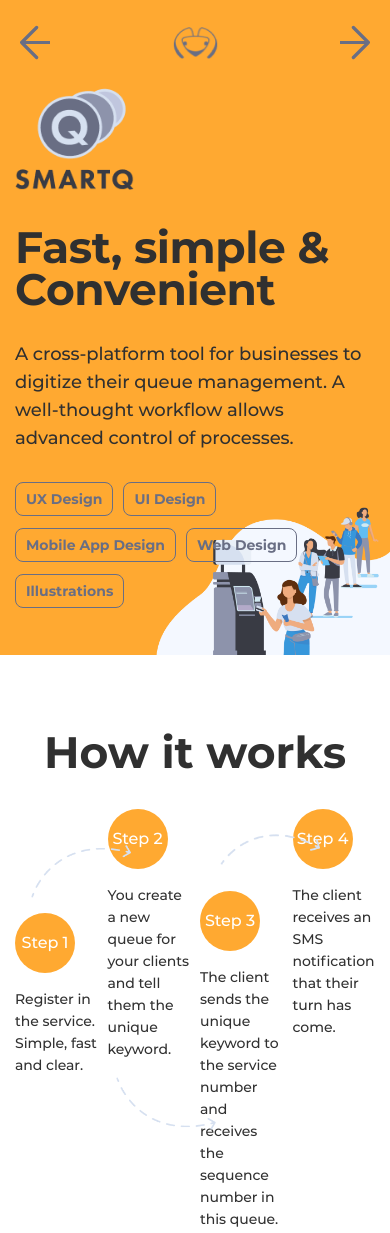
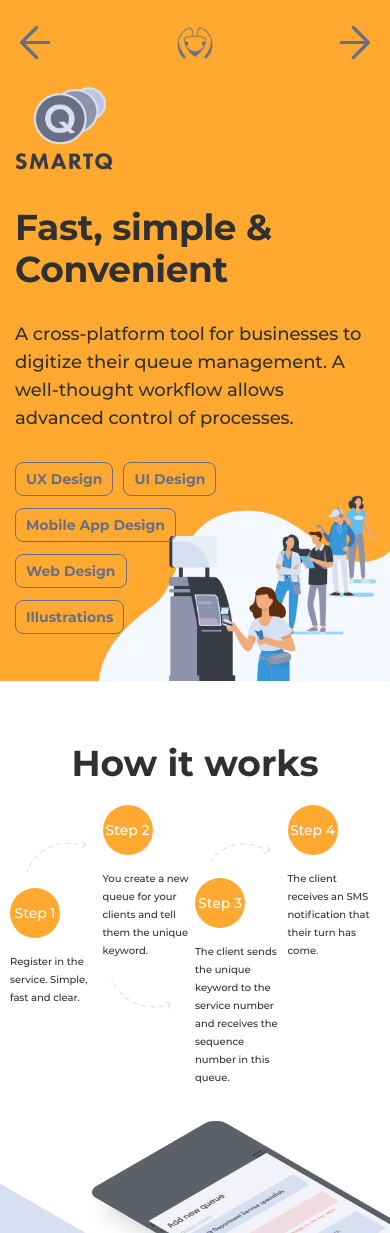
Before and after one commit to kseniya-tereshchenko/itp-it-en, a website: page case-smartq.html in a window 390 px wide. Shown: the top 1233 px of the page. Drawn offline with Linux system fonts and the light colour scheme.

Commit message:
phone adaptive smarq case

```diff
--- a/app/scss/inner-cases.scss
+++ b/app/scss/inner-cases.scss
@@ -262,6 +262,21 @@
 
 @media (max-width: 767px) {
 
+  .case-top-section {
+
+    h1 {
+      font-size: 40px;
+    }
+
+    .tags-block {
+      max-width: 280px;
+    }
+  }
+
+  h2 {
+    font-size: 40px;
+  }
+
   .smartq-steps-wrp {
     margin: 0 -5px;
   }
@@ -282,8 +297,8 @@
   }
 
   .smartq-steps__text {
-    font-size: 14px;
-    line-height: 22px;
+    font-size: 12px;
+    line-height: 20px;
   }
 
   .smartq-arrow-01 {
@@ -302,4 +317,110 @@
     height: 31px;
     transform: translate(20px,-20px);
   }
+
+  .screens-section {
+
+    img {
+      width: 720px;
+    }
+  }
+
+  .smartq-bg-section-padding {
+    margin: 45px auto;
+  }
 }
+
+@media (max-width: 500px) {
+
+  .smartq-logo {
+    height: 90px;
+  }
+
+  .case-top-section {
+
+    h1 {
+      font-size: 36px;
+    }
+
+    .tags-block {
+      max-width: 220px;
+    }
+  }
+
+  .smartq-top-image {
+    width: 75%;
+  }
+
+  h2 {
+    font-size: 36px;
+    margin: 20px 0;
+  }
+
+  .smartq-steps__item-wrp {
+    margin: 0;
+  }
+
+  .smartq-steps__item {
+    padding: 0;
+  }
+
+  .smartq-arrow-01 {
+    width: 70px;
+    height: 37px;
+  }
+
+  .smartq-arrow-02 {
+    width: 70px;
+    height: 37px;
+  }
+
+  .smartq-arrow-03 {
+    width: 70px;
+    height: 22px;
+  }
+
+  .smartq-bg-section-padding {
+    margin: 25px auto 0;
+  }
+
+  .smartq-bottom-block {
+
+    .bottom-block__img-block {
+
+      img {
+        transform: translateY(-15vw);
+      }
+    }
+  }
+}
+
+@media (max-width: 410px) {
+
+  .smartq-steps__circle {
+    width: 50px;
+    height: 50px;
+    line-height: 50px;
+    font-size: 14px;
+  }
+
+  .smartq-steps__text {
+    font-size: 10px;
+    line-height: 18px;
+  }
+
+  .smartq-arrow-01 {
+    width: 60px;
+    height: 32px;
+  }
+
+  .smartq-arrow-02 {
+    width: 60px;
+    height: 32px;
+  }
+
+  .smartq-arrow-03 {
+    width: 60px;
+    height: 19px;
+    transform: translate(15px,-10px);
+  }
+}
--- a/app/scss/styles.scss
+++ b/app/scss/styles.scss
@@ -580,6 +580,7 @@ h3 {
 
     img {
       height: 32px;
+      width: initial;
     }
 
     p {
```
Also changed, not shown: css/inner-cases.css, css/styles.css.
